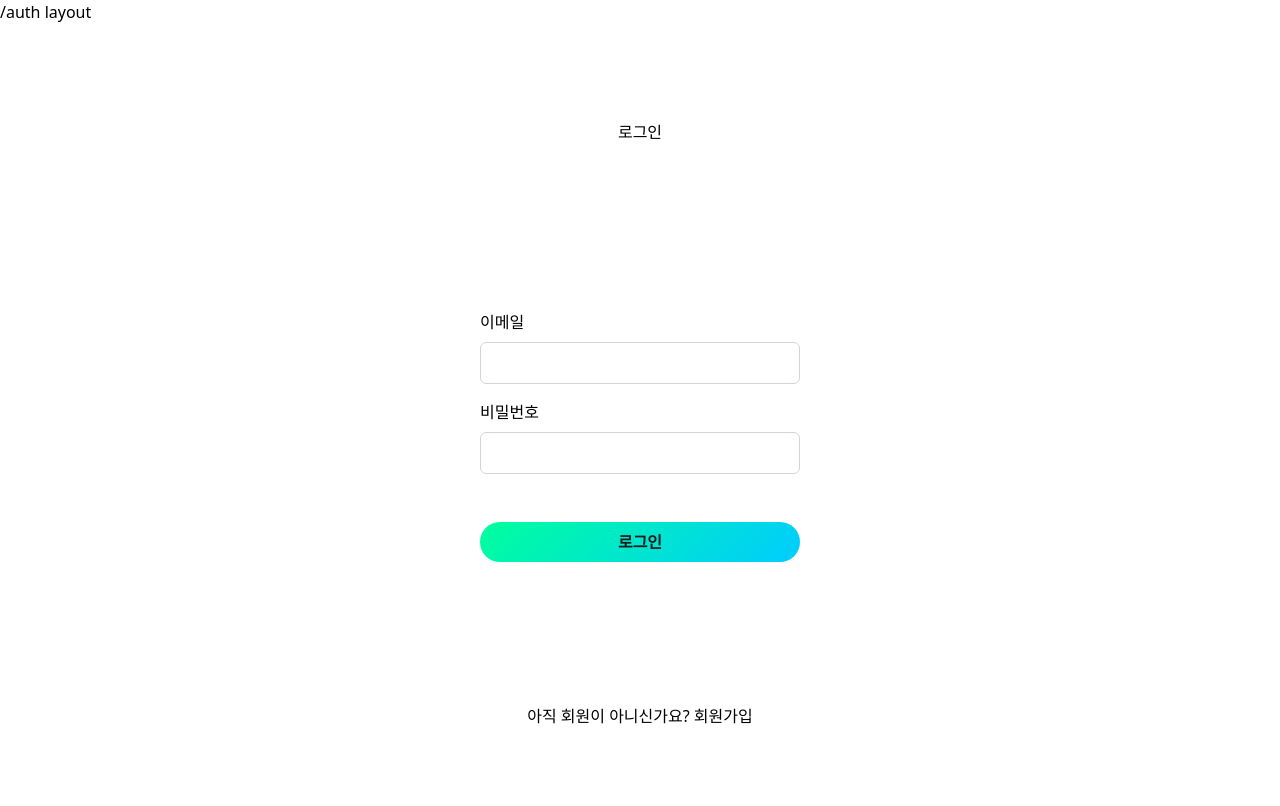
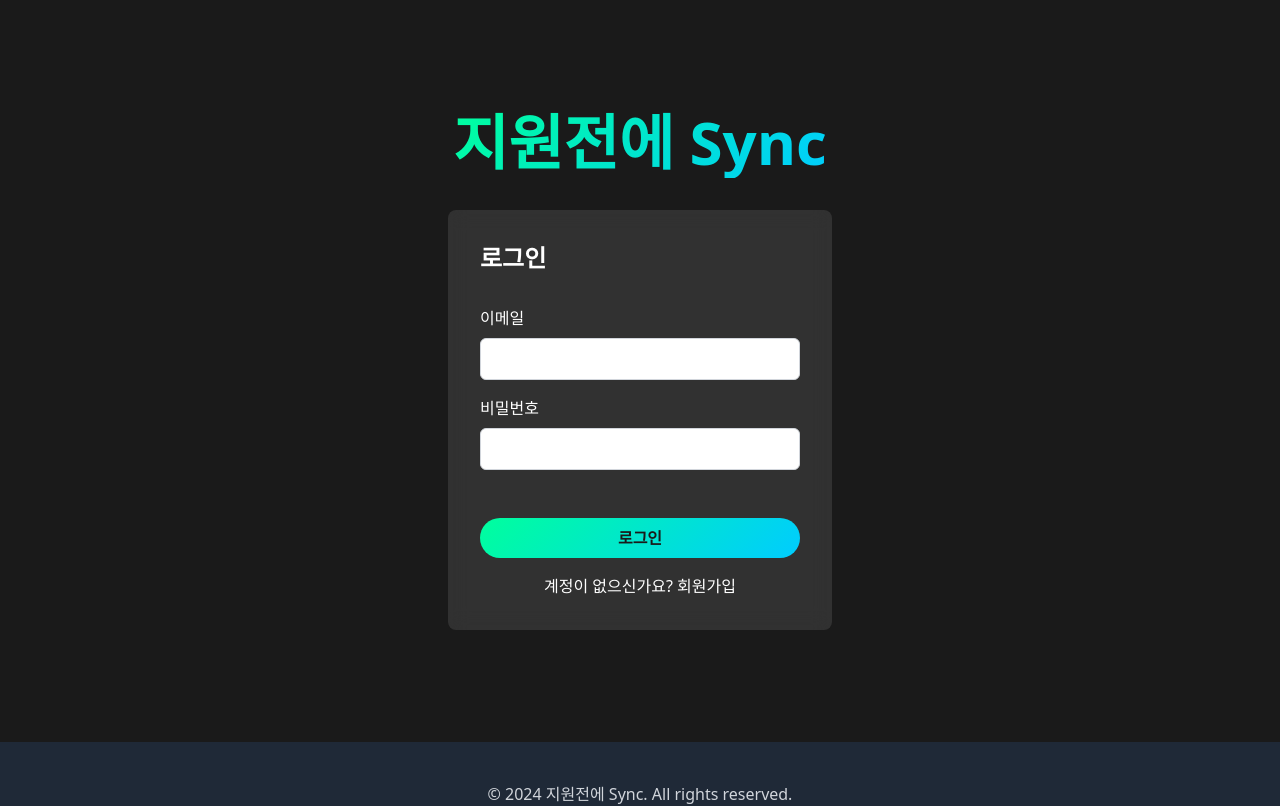
Before and after one commit to team-in10s/jiwon-sync-frontend, a Next.js app: page /app/auth/signin in a window 1280 px wide. Shown: the top 806 px of the page. Built offline with nearby package versions, Linux system fonts and the light colour scheme.

Commit message:
refactor: Improve layout structure in auth layout

```diff
--- a/app/app/(auth)/auth/signin/page.tsx
+++ b/app/app/(auth)/auth/signin/page.tsx
@@ -1,14 +1,13 @@
-import Link from 'next/link';
 import SigninForm from './components/signin-form';
 
 export default function Index() {
   return (
-    <main className="flex min-h-screen flex-col items-center justify-between p-24">
-      <div>로그인</div>
+    <div className="flex flex-col justify-center">
+      <h1 className="text-gradient mb-8 text-center text-4xl font-bold md:text-6xl">
+        지원전에 Sync
+      </h1>
+
       <SigninForm />
-      <div>
-        아직 회원이 아니신가요? <Link href="/app/auth/signup">회원가입</Link>
-      </div>
-    </main>
+    </div>
   );
 }
--- a/app/app/(auth)/layout.tsx
+++ b/app/app/(auth)/layout.tsx
@@ -2,9 +2,9 @@ import { ReactNode } from 'react';
 
 export default function AuthLayout({ children }: { children: ReactNode }) {
   return (
-    <div>
-      <p>/auth layout</p>
-      <div>{children}</div>
-    </div>
+    <main className="flex flex-col items-center justify-between bg-secondary px-4 py-28 text-white">
+      {children}
+      {/* class="flex-grow container mx-auto px-4 pt-20" */}
+    </main>
   );
 }
```
